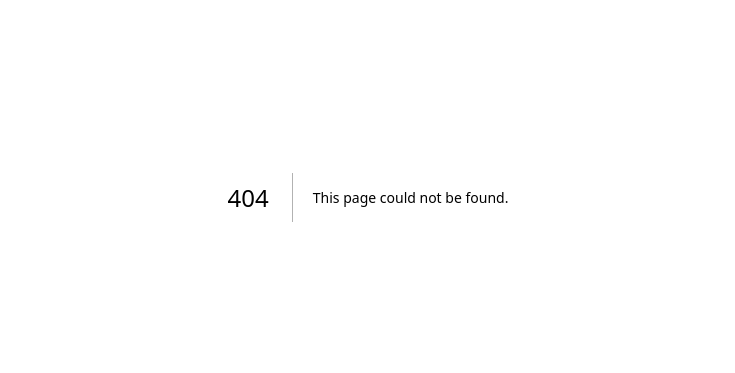
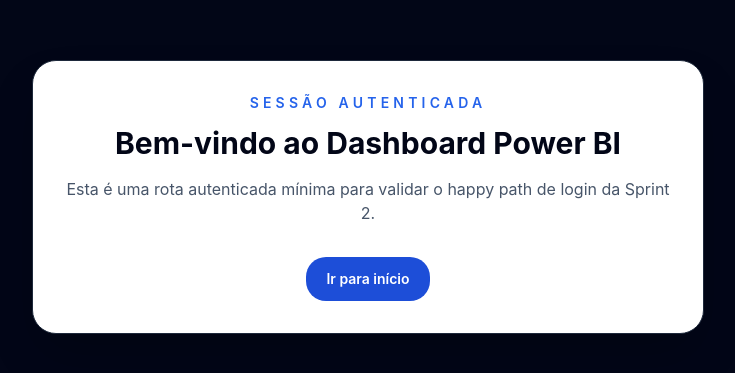
Before and after one commit to Dev-RuiDiniz/Dashboard_Power_BI, a Next.js app in the folder apps/web/: page /app in a window 1280 px wide. Before the commit this address had no page. Shown: the part 203-576 px from the top of the page, without its empty margins (272-1007 px from the left). Built offline with nearby package versions, Linux system fonts and the light colour scheme.

Commit message:
feat(web): implementa telas de login e recuperacao

```diff
--- /dev/null
+++ b/apps/web/src/app/app/page.tsx
@@ -0,0 +1,18 @@
+import Link from 'next/link';
+
+export default function AuthenticatedAppPage() {
+  return (
+    <main className="flex min-h-screen items-center justify-center bg-slate-950 px-4">
+      <section className="w-full max-w-2xl rounded-2xl border border-slate-800 bg-white p-8 text-center shadow-2xl">
+        <p className="text-sm font-semibold uppercase tracking-[0.3em] text-blue-600">Sessão autenticada</p>
+        <h1 className="mt-3 text-3xl font-bold text-slate-950">Bem-vindo ao Dashboard Power BI</h1>
+        <p className="mt-4 text-slate-600">
+          Esta é uma rota autenticada mínima para validar o happy path de login da Sprint 2.
+        </p>
+        <Link className="mt-8 inline-flex rounded-xl bg-blue-700 px-5 py-3 text-sm font-semibold text-white hover:bg-blue-800" href="/">
+          Ir para início
+        </Link>
+      </section>
+    </main>
+  );
+}
```
